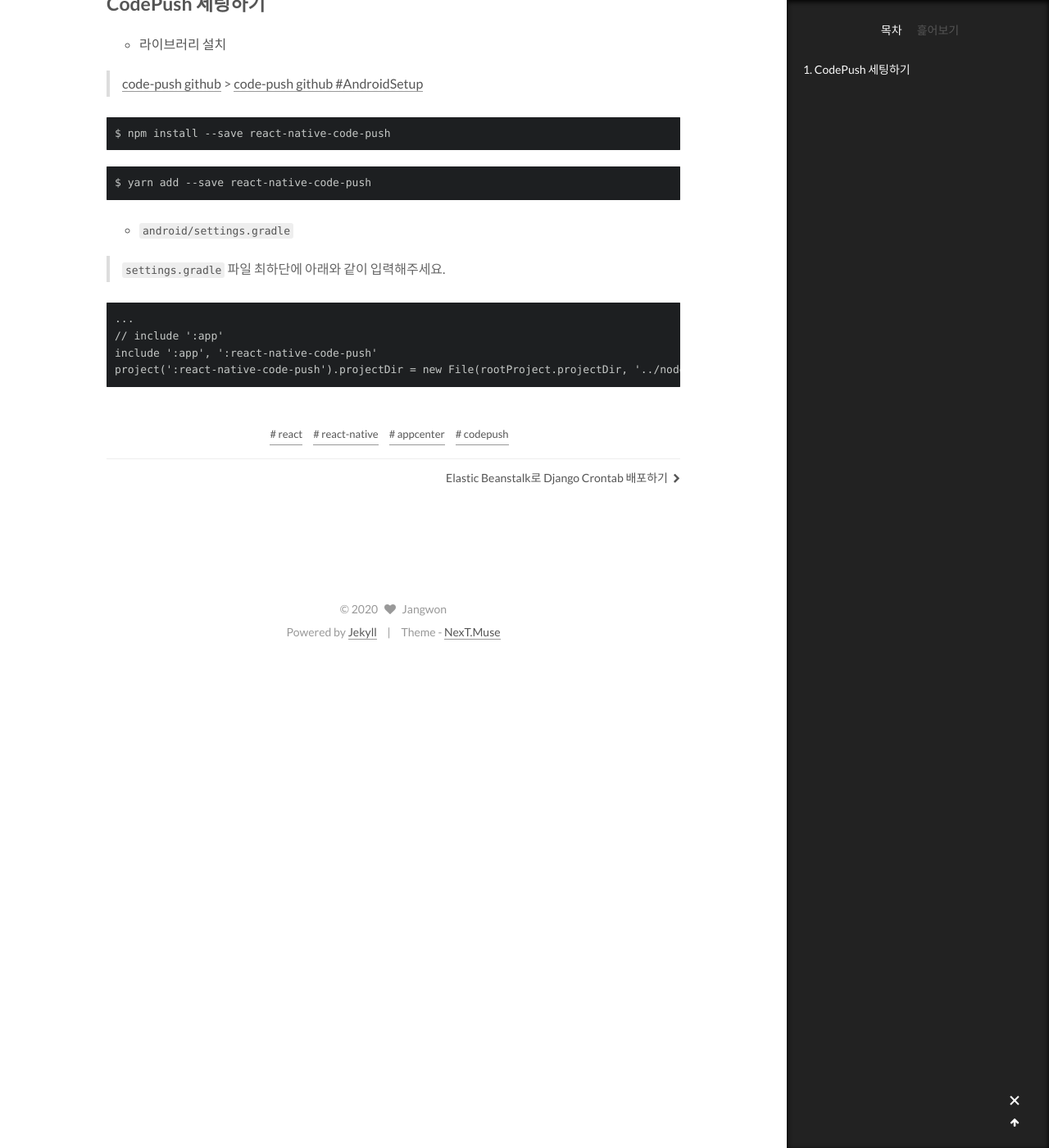
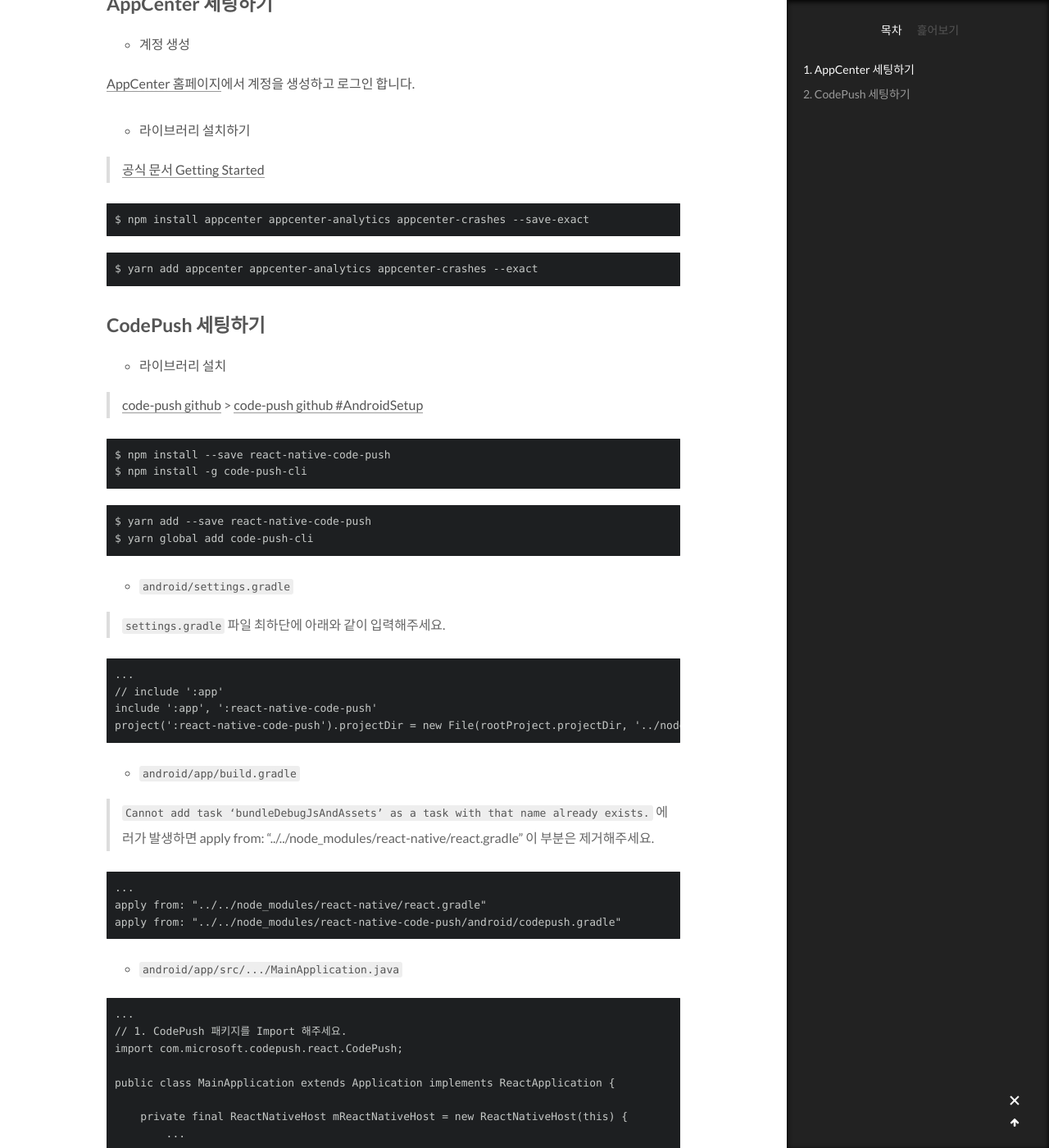
Before and after one commit to wkddnjset/wkddnjset.github.io, a Jekyll site: the page built from _posts/React/2020-05-21-reactnative-codepush-appcenter.md, in a window 1280 px wide and 1400 px high, scrolled down 610 px. Shown: the whole window at 82% size. Built offline with Jekyll 4.4.1, drawn with Linux system fonts in a browser that asks for light colours; comment, search, counter and statistics services are not loaded; some of the changed text lies outside the part shown.

Commit message:
New Post

````diff
--- a/_posts/React/2020-05-21-reactnative-codepush-appcenter.md
+++ b/_posts/React/2020-05-21-reactnative-codepush-appcenter.md
@@ -7,6 +7,24 @@ categories:
 tags: react react-native appcenter codepush
 ---
 
+## AppCenter 세팅하기
+
+- 계정 생성
+
+[AppCenter 홈페이지](https://appcenter.ms/)에서 계정을 생성하고 로그인 합니다.
+
+- 라이브러리 설치하기
+
+> [공식 문서 Getting Started](https://docs.microsoft.com/en-us/appcenter/sdk/getting-started/react-native)
+
+```
+$ npm install appcenter appcenter-analytics appcenter-crashes --save-exact
+```
+
+```
+$ yarn add appcenter appcenter-analytics appcenter-crashes --exact
+```
+
 ## CodePush 세팅하기
 
 - 라이브러리 설치
@@ -15,10 +33,12 @@ tags: react react-native appcenter codepush
 
 ```
 $ npm install --save react-native-code-push
+$ npm install -g code-push-cli
 ```
 
 ```
 $ yarn add --save react-native-code-push
+$ yarn global add code-push-cli
 ```
 
 - `android/settings.gradle`
@@ -31,3 +51,34 @@ $ yarn add --save react-native-code-push
 include ':app', ':react-native-code-push'
 project(':react-native-code-push').projectDir = new File(rootProject.projectDir, '../node_modules/react-native-code-push/android/app')
 ```
+
+- `android/app/build.gradle`
+
+> `Cannot add task ‘bundleDebugJsAndAssets’ as a task with that name already exists.` 에러가 발생하면 apply from: “../../node_modules/react-native/react.gradle” 이 부분은 제거해주세요.
+
+```
+...
+apply from: "../../node_modules/react-native/react.gradle"
+apply from: "../../node_modules/react-native-code-push/android/codepush.gradle"
+```
+
+- `android/app/src/.../MainApplication.java`
+
+```
+...
+// 1. CodePush 패키지를 Import 해주세요.
+import com.microsoft.codepush.react.CodePush;
+
+public class MainApplication extends Application implements ReactApplication {
+
+    private final ReactNativeHost mReactNativeHost = new ReactNativeHost(this) {
+        ...
+
+        // 2. getJSBundleFile을 Override 해주세요.
+        @Override
+        protected String getJSBundleFile() {
+            return CodePush.getJSBundleFile();
+        }
+    };
+}
+```
````
